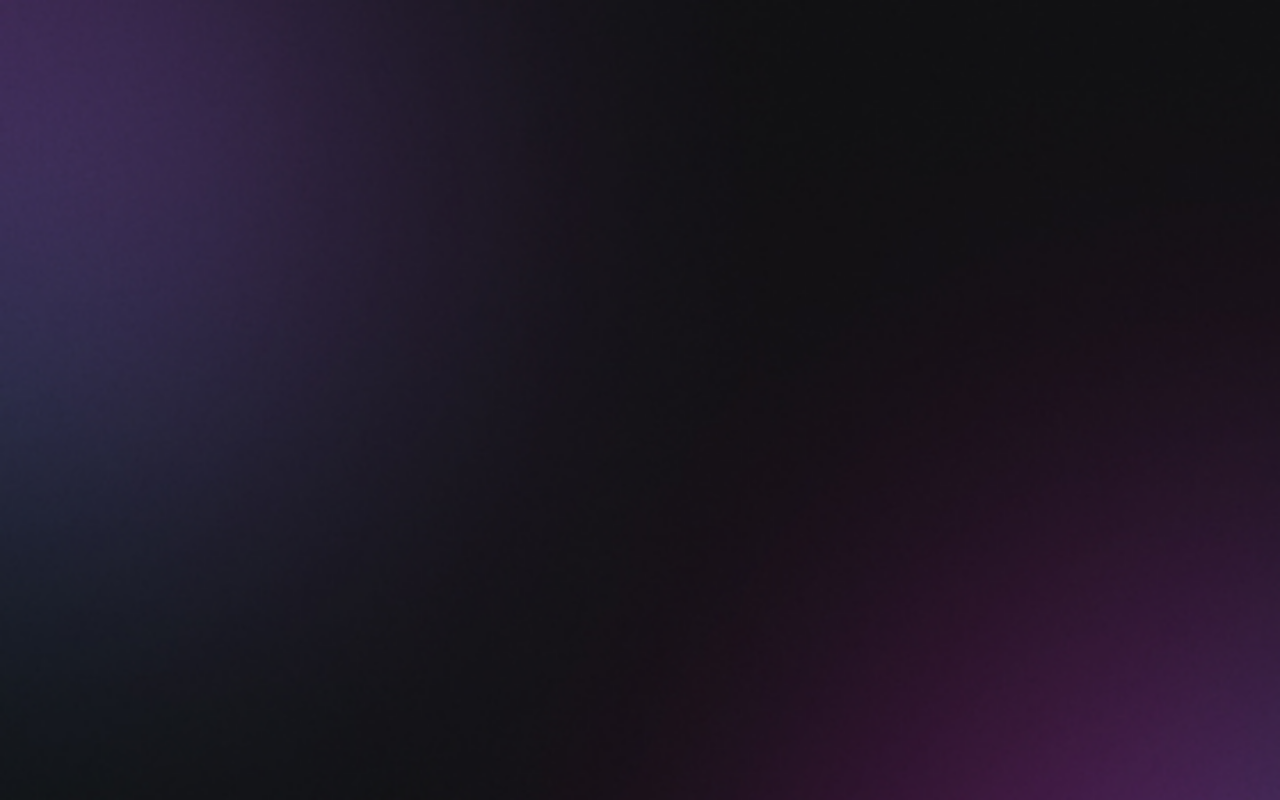
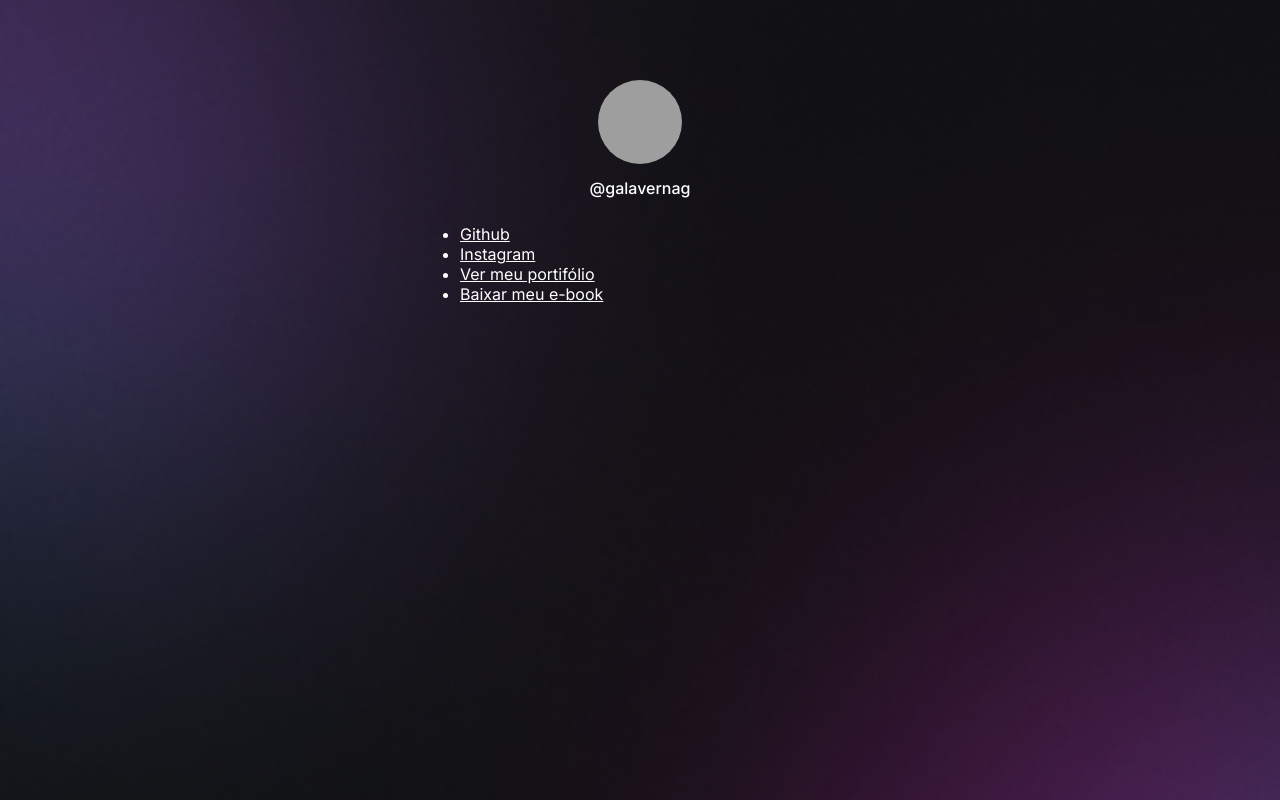
Before and after one commit to Guigalaverna/dev-links, a plain HTML site: page index.html in a window 1280 px wide. Drawn offline with Linux system fonts and the light colour scheme; grey boxes are pictures that could not be loaded.

Commit message:
feat: create profile and links section

```diff
--- a/index.html
+++ b/index.html
@@ -1,11 +1,38 @@
 <!DOCTYPE html>
 <html lang="pt-br">
   <head>
+    <!-- Google Fonts -->
+
+    <link rel="preconnect" href="https://fonts.googleapis.com" />
+    <link rel="preconnect" href="https://fonts.gstatic.com" crossorigin />
+    <link
+      href="https://fonts.googleapis.com/css2?family=Inter:wght@400;500&display=swap"
+      rel="stylesheet"
+    />
+
     <meta charset="UTF-8" />
     <meta name="viewport" content="width=device-width, initial-scale=1.0" />
     <title>Dev Links</title>
 
     <link rel="stylesheet" href="./styles.css" />
   </head>
-  <body></body>
+  <body>
+    <div id="container">
+      <div id="profile">
+        <img
+          src="https://github.com/Guigalaverna.png"
+          alt="Foto de perfil do Guilherme Galaverna"
+        />
+
+        <p>@galavernag</p>
+      </div>
+
+      <ul>
+        <li><a target="_blank" href="#">Github</a></li>
+        <li><a target="_blank" href="#">Instagram</a></li>
+        <li><a target="_blank" href="#">Ver meu portifólio</a></li>
+        <li><a target="_blank" href="#">Baixar meu e-book</a></li>
+      </ul>
+    </div>
+  </body>
 </html>
--- a/styles.css
+++ b/styles.css
@@ -1,6 +1,38 @@
+* {
+  margin: 0;
+  padding: 0;
+  box-sizing: border-box;
+
+  font-family: "Inter", sans-serif;
+  color: white;
+}
+
 body {
   background-image: url("/assets/bg-mobile.jpg");
   background-repeat: no-repeat;
   background-position: top center;
   background-size: cover;
 }
+
+#container {
+  width: 360px;
+  margin: 56px auto 0;
+}
+
+#profile {
+  text-align: center;
+  padding: 24px;
+}
+
+#profile img {
+  width: 112px;
+
+  clip-path: circle();
+}
+
+#profile p {
+  margin-top: 8px;
+
+  font-weight: 500;
+  line-height: 24px;
+}
```
